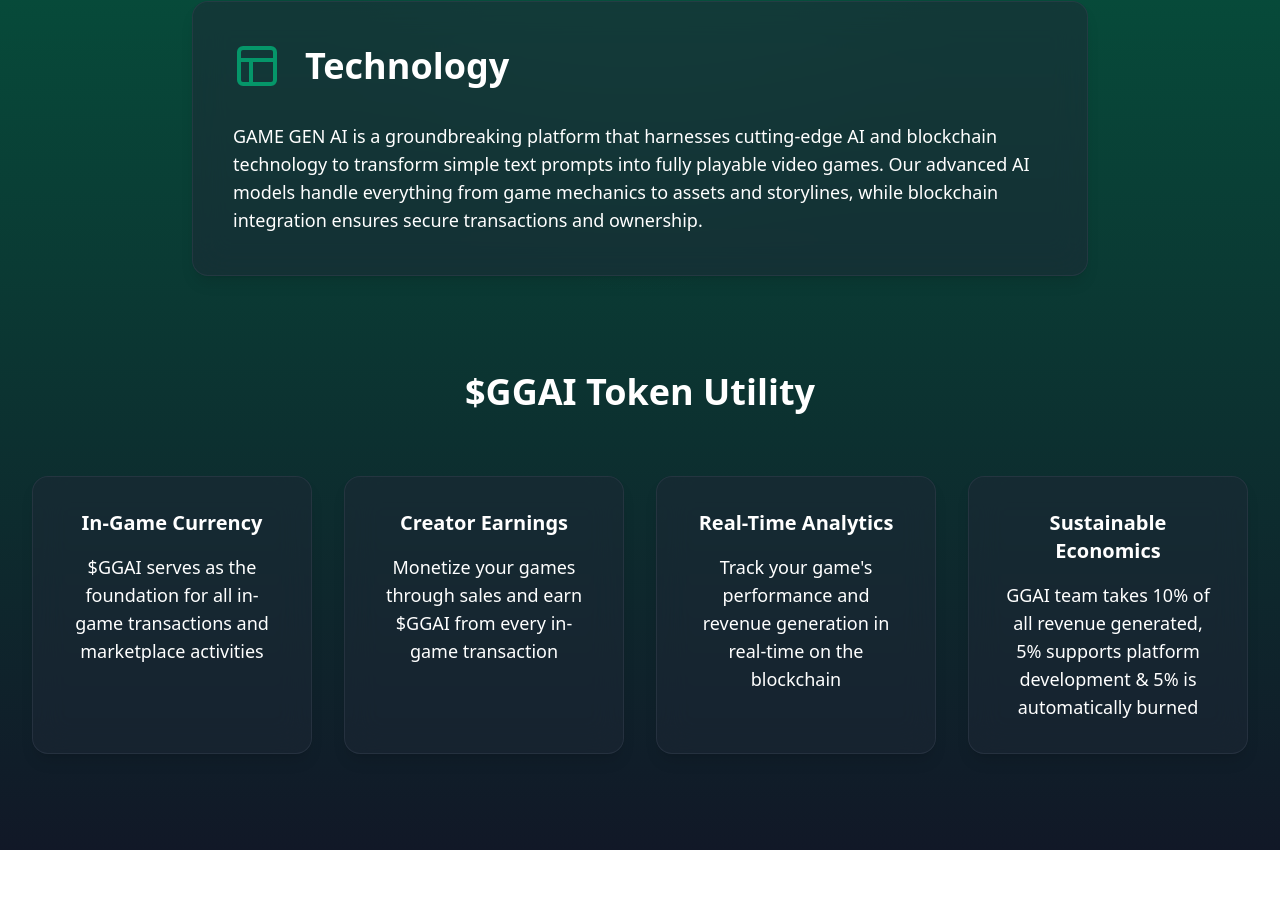
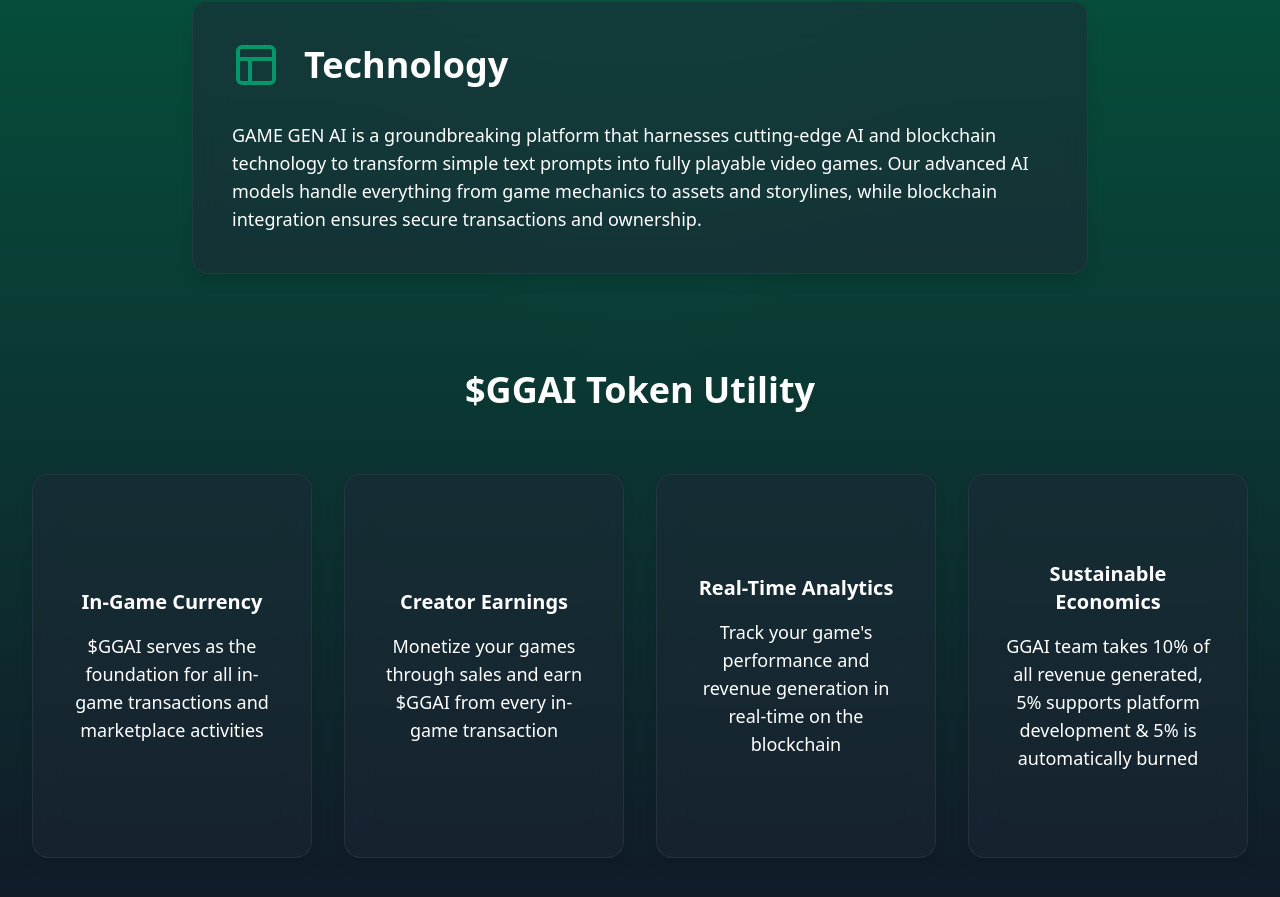
Before and after one commit to NovaBotSol/pgai-app, a React (Create React App) app: page / in a window 1280 px wide. Shown: the part 979-1876 px from the top of the page. Before the commit the page ends 1829 px from the top, so only its background shows below. Built offline with nearby package versions, Linux system fonts and the light colour scheme.

Commit message:
Update landing-page.tsx

```diff
--- a/src/landing-page.tsx
+++ b/src/landing-page.tsx
@@ -102,12 +102,15 @@ const LandingPage: React.FC = () => {
   );
 
   const TokenCard: React.FC<TokenCardProps> = ({ title, description }) => (
-    <div className="group bg-gray-800/50 p-8 rounded-2xl backdrop-blur-lg hover:bg-emerald-900/60 transform transition-all duration-300 hover:scale-105 border border-gray-700/50 hover:border-emerald-500/50 shadow-lg hover:shadow-emerald-500/20 text-center">
-      <div className="mb-4">
+    <div className="relative group p-8 rounded-2xl">
+      <div className="absolute inset-0 bg-gray-800/50 rounded-2xl backdrop-blur-lg group-hover:bg-emerald-900/60 transform transition-all duration-500 border border-gray-700/50 group-hover:border-emerald-500/50 shadow-lg group-hover:shadow-emerald-500/20"></div>
+      <div className="relative flex flex-col items-center justify-center h-80 text-center">
+        <div className="mb-4 transform transition-all duration-500 group-hover:scale-105">
           <HoverText variant="h4">{title}</HoverText>
         </div>
-      <div>
+        <div className="transform transition-all duration-500 group-hover:scale-105">
           <HoverText>{description}</HoverText>
+        </div>
       </div>
     </div>
   );
@@ -226,15 +229,18 @@ const LandingPage: React.FC = () => {
               ))}
             </div>
 
-            <div className="bg-gray-800/50 p-10 rounded-2xl backdrop-blur-lg hover:bg-emerald-900/60 transform transition-all duration-300 hover:scale-105 border border-gray-700/50 hover:border-emerald-500/50 shadow-lg hover:shadow-emerald-500/20">
-              <div className="flex items-center mb-8">
+            <div className="relative group p-10 rounded-2xl">
+              <div className="absolute inset-0 bg-gray-800/50 rounded-2xl backdrop-blur-lg group-hover:bg-emerald-900/60 transform transition-all duration-500 border border-gray-700/50 group-hover:border-emerald-500/50 shadow-lg group-hover:shadow-emerald-500/20"></div>
+              <div className="relative flex flex-col h-full">
+                <div className="flex items-center mb-8 transform transition-all duration-500 group-hover:scale-105">
                   {sections[activeTab].icon}
                   <div className="ml-6">
                     <HoverText variant="h2">{sections[activeTab].title}</HoverText>
                   </div>
                 </div>
-              <div className="text-lg leading-relaxed">
+                <div className="text-lg leading-relaxed transform transition-all duration-500 group-hover:scale-105">
                   <HoverText>{sections[activeTab].content}</HoverText>
+                </div>
               </div>
             </div>
           </div>
```
Lines whose indentation alone changed are shown as unchanged.
